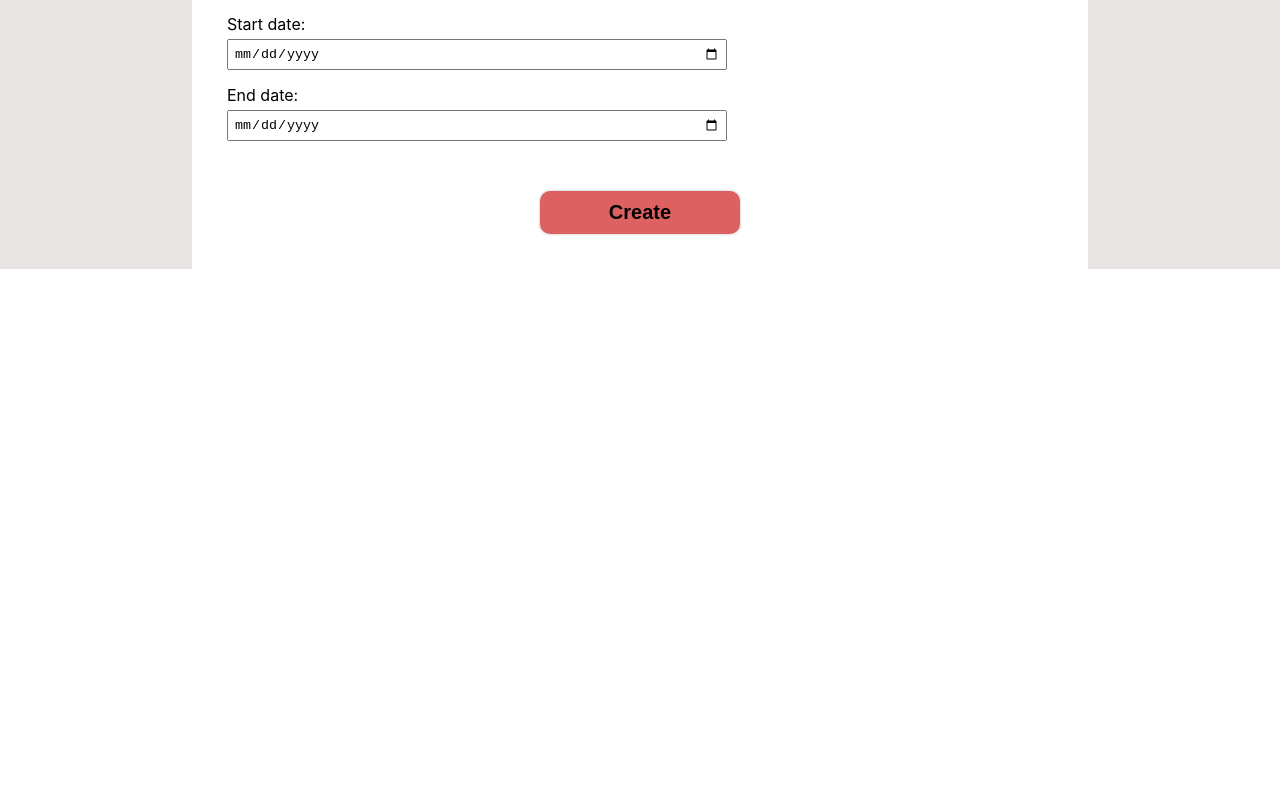
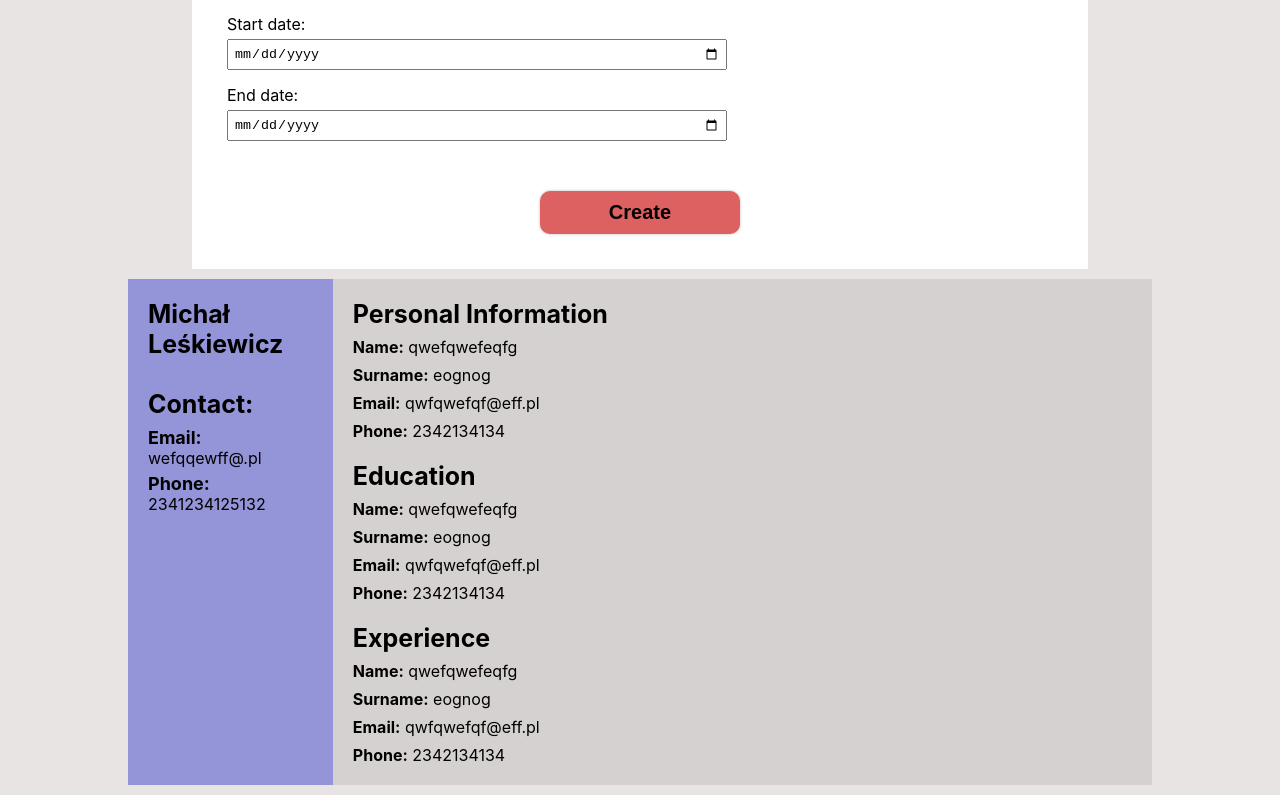
Before and after one commit to LeskiewiczMichal/cv-project, a React (Create React App) app: page / in a window 1280 px wide. Shown: the part 1122-1917 px from the top of the page. Before the commit the page ends 1391 px from the top, so only its background shows below. Built offline with nearby package versions, Linux system fonts and the light colour scheme.

Commit message:
Static page done

```diff
--- a/src/App.css
+++ b/src/App.css
@@ -4,13 +4,16 @@
   box-sizing: border-box;
 }
 
+
 .app--container {
   width: 100vw;
   display: flex;
   flex-direction: column;
+  flex-wrap: wrap;
   align-items: center;
   justify-content: center;
   background-color: #e9e4e4;
+  min-height: 100vh;
 }
 
 .page {
@@ -20,6 +23,7 @@
   width: 70%;
   padding: 35px;
   gap: 50px;
+  min-height: 100%;
 }
 
 .create-button {
--- a/src/App.js
+++ b/src/App.js
@@ -4,6 +4,7 @@ import Header from './components/Header';
 import GeneralInfo from './components/GeneralInfo';
 import Education from './components/Education';
 import Experience from './components/Experience';
+import Cv from './components/Cv';
 
 class App extends React.Component {
 
@@ -17,6 +18,7 @@ class App extends React.Component {
           <Experience />
           <button className='create-button'>Create</button>
         </div>
+      <Cv />
       </div>
     )
   }
--- /dev/null
+++ b/src/components/Cv.js
@@ -0,0 +1,43 @@
+import React from "react";
+import './styles/Cv.css'
+
+export default class Cv extends React.Component {
+    render() {
+        return (
+            <div className="cv--container">
+                <section className="cv--left">
+                    <span className="cv--name">Michał Leśkiewicz</span>
+                    <span className="cv--contact">Contact:</span>
+                    <span className="cv--email-heading">Email:</span>
+                    <span className="cv--email-text">wefqqewff@.pl</span>
+                    <span className="cv--phone-heading">Phone:</span>
+                    <span className="cv--phone-text">2341234125132</span>
+                </section>
+                <section className="cv--right">
+                <div className='cv--section'>
+                    <h3 className="cv--section-heading">Personal Information</h3>
+                    <span><b>Name:</b> qwefqwefeqfg</span>
+                    <span><b>Surname:</b> eognog</span>
+                    <span><b>Email:</b> qwfqwefqf@eff.pl</span>
+                    <span><b>Phone:</b> 2342134134</span>
+                </div>
+                <div className='cv--section'>
+                    <h3 className="cv--section-heading">Education</h3>
+                    <span><b>Name:</b> qwefqwefeqfg</span>
+                    <span><b>Surname:</b> eognog</span>
+                    <span><b>Email:</b> qwfqwefqf@eff.pl</span>
+                    <span><b>Phone:</b> 2342134134</span>
+                </div>
+                <div className='cv--section'>
+                    <h3 className="cv--section-heading">Experience</h3>
+                    <span><b>Name:</b> qwefqwefeqfg</span>
+                    <span><b>Surname:</b> eognog</span>
+                    <span><b>Email:</b> qwfqwefqf@eff.pl</span>
+                    <span><b>Phone:</b> 2342134134</span>
+                </div>
+                </section>
+
+            </div>
+        )
+    }
+}
--- /dev/null
+++ b/src/components/styles/Cv.css
@@ -0,0 +1,75 @@
+.bold {
+    font-weight: bold;
+}
+
+.bigger {
+    font-size: 22px;
+}
+
+.cv--container {
+   display: flex;
+   /* align-self: stretch;
+   justify-self: stretch; */
+   /* flex:1 */
+    height: 100%;
+    width: 80vw;
+    margin-top: 10px;
+    margin-bottom: 10px;
+    flex: 1;
+    background-color: #d6d1d1;
+    align-items: stretch;
+}
+
+.cv--left {
+    background-color: rgb(148, 148, 216);
+    width: 20%;
+    padding: 20px;
+    display: flex;
+    flex-direction: column;
+
+}
+
+.cv--section {
+    display: flex;
+    flex-direction: column;
+}
+
+.cv--name {
+    margin-bottom: 30px;
+    font-weight: bold;
+    font-size: 25px;
+}
+
+.cv--contact {
+    margin-bottom: 8px;
+    font-weight: bold;
+    font-size: 25px;
+}
+
+.cv--email-heading,
+.cv--phone-heading {
+    font-weight: bold;
+    font-size: 18px;
+}
+
+.cv--email-text {
+    margin-bottom: 5px;
+}
+
+.cv--right {
+    padding: 20px;
+    display: flex;
+    flex-direction: column;
+    gap: 20px;
+}
+
+.cv--section {
+    display: flex;
+    flex-direction: column;
+    gap: 8px;
+}
+
+.cv--section-heading {
+    font-weight: bold;
+    font-size: 25px;
+}
--- a/src/components/styles/Education.css
+++ b/src/components/styles/Education.css
@@ -25,4 +25,6 @@
     display: flex;
     justify-content: flex-start;
     align-items: flex-start;
+    word-break: break-word;
+
 }
```
